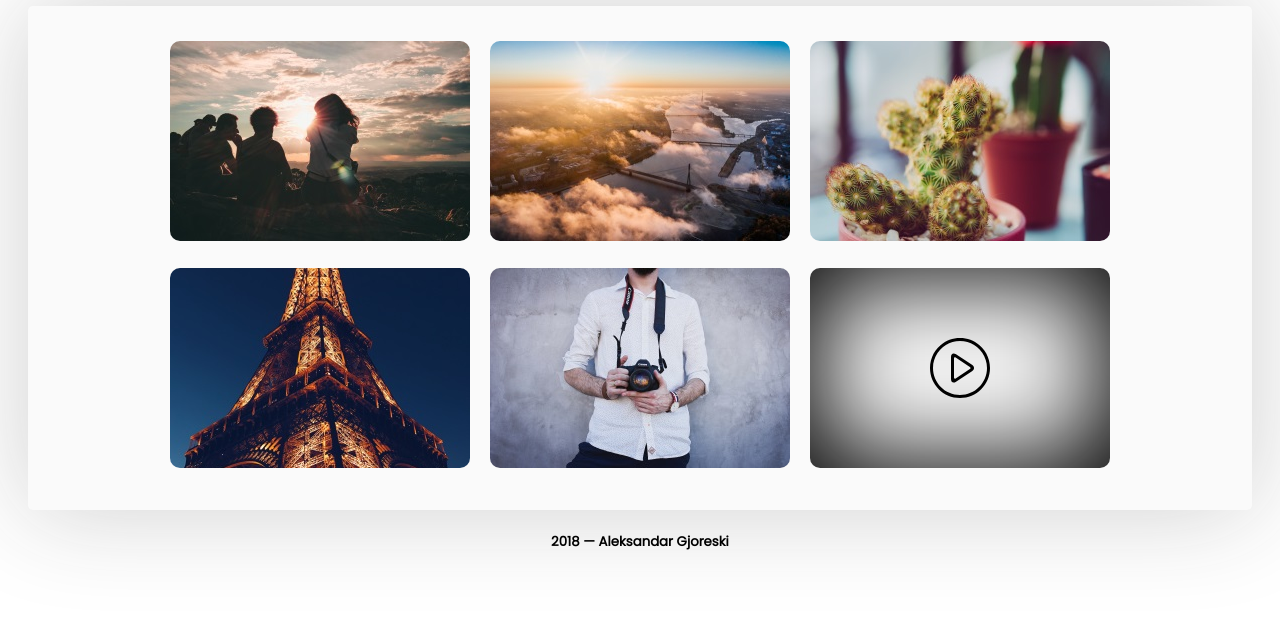
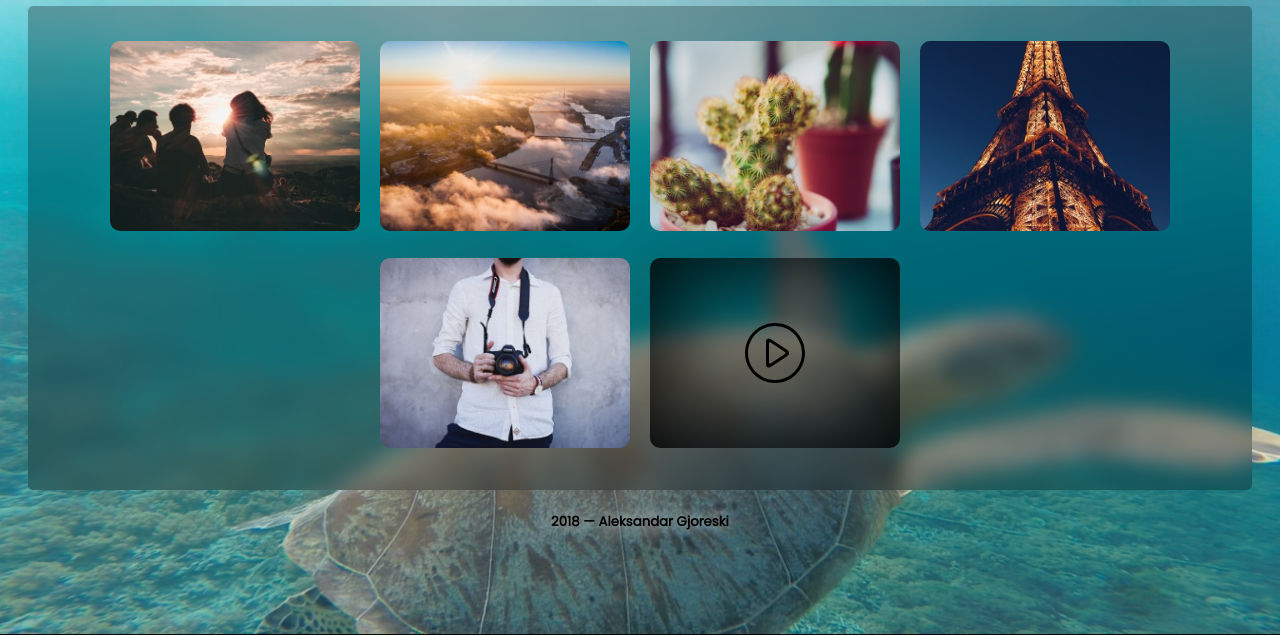
Before and after one commit to alezen9/Lightbox-by-Alex, a plain HTML site: page index.html in a window 1280 px wide. Shown: the part 165-800 px from the top of the page. Drawn offline with Linux system fonts and the light colour scheme.

Commit message:
minor visual changes

```diff
--- a/css/demo.css
+++ b/css/demo.css
@@ -1,5 +1,7 @@
 body{
     font-family: 'Poppins';
+    background: url('../bg6.jpg') no-repeat center center fixed;
+    background-size: cover;
 }
 .title{
     width: 100%;
@@ -13,7 +15,20 @@ body{
     font-weight: 100;
     text-align: center;
 }
+
+.blur{
+    width: 150%;
+    height: 150%;
+    top: -10%;
+    left: -10%;
+    position: absolute;
+    background: url('../bg6.jpg') no-repeat center center fixed;
+    background-size:cover;
+    filter: blur(10px) brightness(.7);
+    z-index: -1;
+}
 .gallery{
+    position: relative;
     margin: 20px;
     border-radius: 5px;
     padding: 25px;
@@ -22,10 +37,11 @@ body{
     flex-wrap: wrap;
     justify-content: center;
     box-shadow: 0 0 100px 1px rgba(39, 39, 39, 0.219);
+    overflow: hidden;
 }
 .alex-box > .tmb {
-    width: 300px;
-    height: 200px;
+    width: 250px;
+    height: 190px;
     object-fit: cover;
     margin: 10px;
     border-radius: 10px;
@@ -33,8 +49,8 @@ body{
 
 [type~=video] > .tmb,
 [type~=youtube] > .tmb {
-    width: 300px;
-    height: 200px;
+    width: 250px;
+    height: 190px;
     object-fit: scale-down;
     margin: 10px;
     box-shadow: inset 0 0 100px 10px rgb(0, 0, 0);
@@ -44,4 +60,5 @@ body{
     width:100%;
     color: black;
     text-align: center;
+    text-shadow: 0 0 15px white;
 }
--- a/index.html
+++ b/index.html
@@ -19,6 +19,7 @@
         </div>
     </div>
     <div class="gallery">
+        <div class="blur"></div>
         <a href="media/1.jpg" class="alex-box" gallery-alex-box="myGallery">
             <img src="media/tmb/1.jpg" class="tmb">
         </a>
```
Also changed, not shown: bg6.jpg (added).
